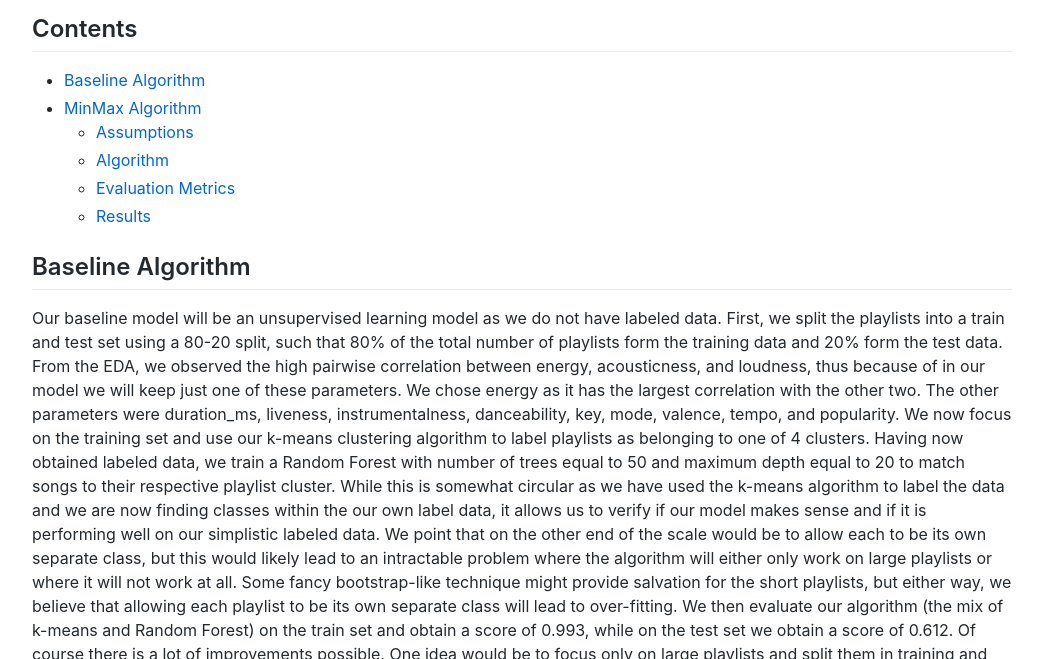
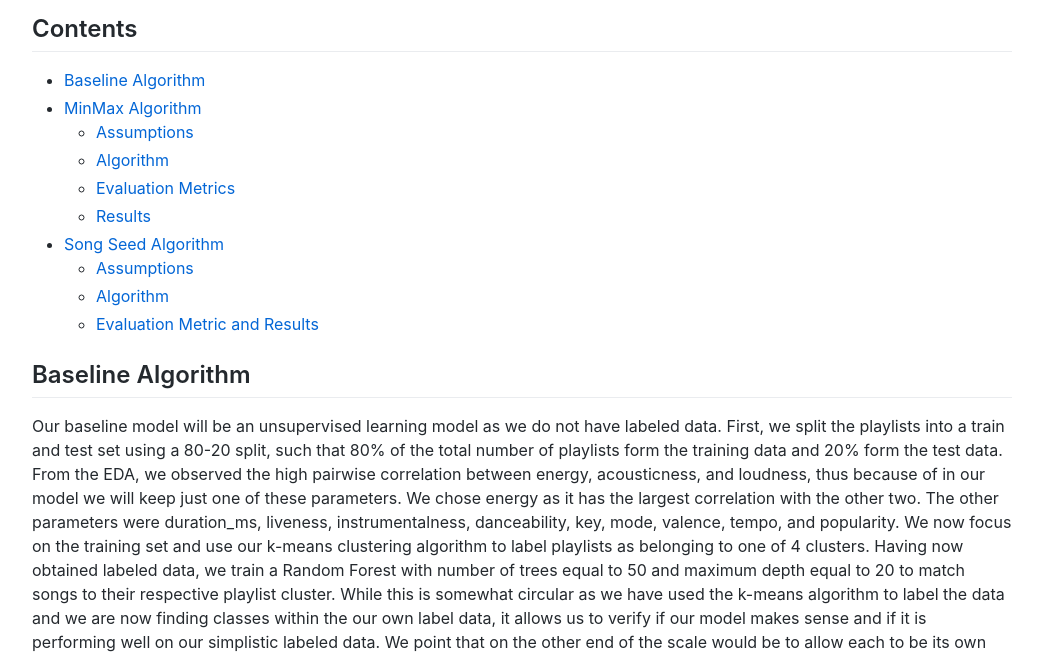
Before and after one commit to hayoungkyung/cs109a-group98-spotify-project, a plain HTML site: page models.html in a window 1280 px wide. Shown: the part 141-800 px from the top of the page, without its empty margins (118-1161 px from the left). Drawn offline with nearby package versions, Linux system fonts and the light colour scheme; some packages are replaced by stand-ins of ours; a script that the page names is missing.

Commit message:
Update models.html

```diff
--- a/models.html
+++ b/models.html
@@ -56,6 +56,12 @@
       <li><a href="#algorithm" id="markdown-toc-algorithm">Algorithm</a></li>
       <li><a href="#metric" id="markdown-toc-metric">Evaluation Metrics</a></li>
       <li><a href="#results" id="markdown-toc-results">Results</a></li>
+    </ul>
+  </li>
+  <li><a href="#songseed" id="markdown-toc-songseed">Song Seed Algorithm</a><ul>
+      <li><a href="#assumptions" id="markdown-toc-assumptions">Assumptions</a></li>
+      <li><a href="#algorithm" id="markdown-toc-algorithm">Algorithm</a></li>
+      <li><a href="#metric" id="markdown-toc-metric">Evaluation Metric and Results</a></li>
     </ul>
   </li>
 </ul>
@@ -117,7 +123,7 @@ To better understand the performace of our model, we run the experiment 100 time
 
 The plot on the left shows that our model outperforms Spotify's model for features that are uncorrelated. For features such as (acousticness, instrumentalness) that show 0.36 in correlation coefficient, our model's underperforms, as shown in the plot on the right.
 
-<h2 id="baseline">Song Seed Algorithm</h2>
+<h2 id="songseed">Song Seed Algorithm</h2>
 
 <h3 id="assumptions"> Assumptions </h3>
 
```
